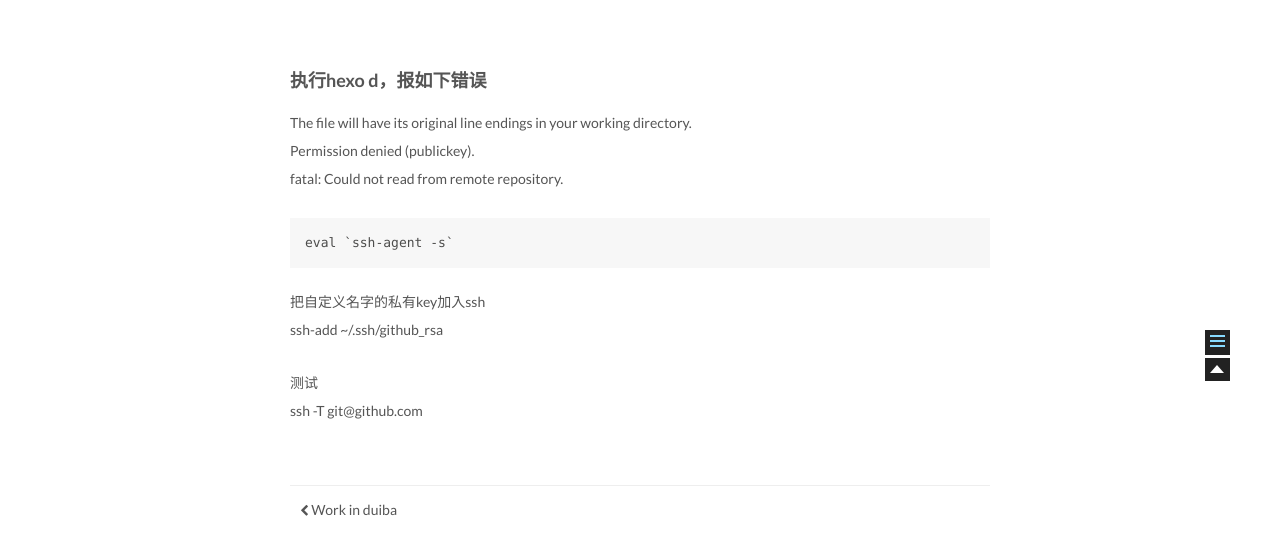
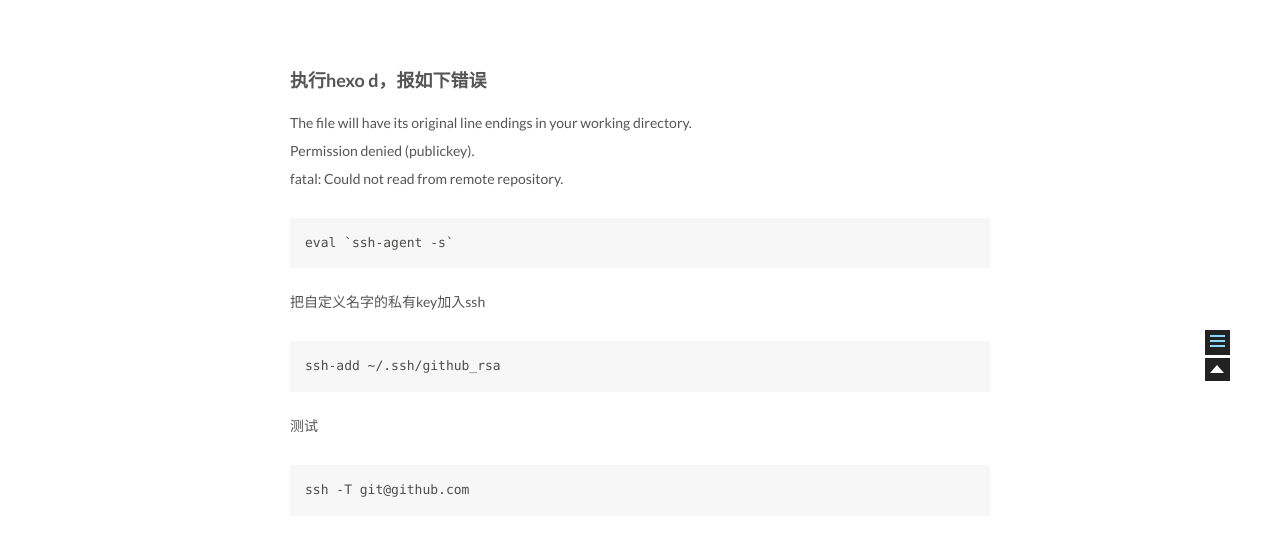
Before and after one commit to chuge/chuge.github.com, a plain HTML site: page 2016/02/22/hexo-使用问题/index.html in a window 1280 px wide. Shown: the part 400-951 px from the top of the page. Drawn offline with Linux system fonts and the light colour scheme.

Commit message:
Site updated: 2016-03-02 11:23:54

```diff
--- a/2016/02/22/hexo-使用问题/index.html
+++ b/2016/02/22/hexo-使用问题/index.html
@@ -59,20 +59,23 @@
 
 <meta name="description" content="执行hexo d，报如下错误The file will have its original line endings in your working directory.Permission denied (publickey).fatal: Could not read from remote repository.
 eval `ssh-agent -s`
-把自定义名字的私有key加入ssh">
+把自定义名字的私有key加入ssh
+s">
 <meta property="og:type" content="article">
 <meta property="og:title" content="hexo 使用问题">
 <meta property="og:url" content="http://yoursite.com/2016/02/22/hexo-使用问题/index.html">
 <meta property="og:site_name" content="Hexo">
 <meta property="og:description" content="执行hexo d，报如下错误The file will have its original line endings in your working directory.Permission denied (publickey).fatal: Could not read from remote repository.
 eval `ssh-agent -s`
-把自定义名字的私有key加入ssh">
-<meta property="og:updated_time" content="2016-03-02T03:22:35.993Z">
+把自定义名字的私有key加入ssh
+s">
+<meta property="og:updated_time" content="2016-03-02T03:23:32.449Z">
 <meta name="twitter:card" content="summary">
 <meta name="twitter:title" content="hexo 使用问题">
 <meta name="twitter:description" content="执行hexo d，报如下错误The file will have its original line endings in your working directory.Permission denied (publickey).fatal: Could not read from remote repository.
 eval `ssh-agent -s`
-把自定义名字的私有key加入ssh">
+把自定义名字的私有key加入ssh
+s">
 
 
 
@@ -250,9 +253,11 @@ eval `ssh-agent -s`
 
         <h3 id="执行hexo-d，报如下错误"><a href="#执行hexo-d，报如下错误" class="headerlink" title="执行hexo d，报如下错误"></a>执行hexo d，报如下错误</h3><p>The file will have its original line endings in your working directory.<br>Permission denied (publickey).<br>fatal: Could not read from remote repository.</p>
 <pre><code>eval `ssh-agent -s`
-</code></pre><p>把自定义名字的私有key加入ssh<br>    ssh-add ~/.ssh/github_rsa</p>
-<p>测试<br>    ssh -T git@github.com</p>
-
+</code></pre><p>把自定义名字的私有key加入ssh</p>
+<pre><code>ssh-add ~/.ssh/github_rsa
+</code></pre><p>测试</p>
+<pre><code>ssh -T git@github.com
+</code></pre>
 
     </div>
 
--- a/css/main.css
+++ b/css/main.css
@@ -1528,7 +1528,7 @@ pre .javascript .function {
   width: 4px;
   height: 4px;
   border-radius: 50%;
-  background: #4a11ff;
+  background: #ffff0a;
 }
 .sidebar-nav {
   margin: 0 0 20px;
```
Also changed, not shown: index.html (+14 -3 lines).
